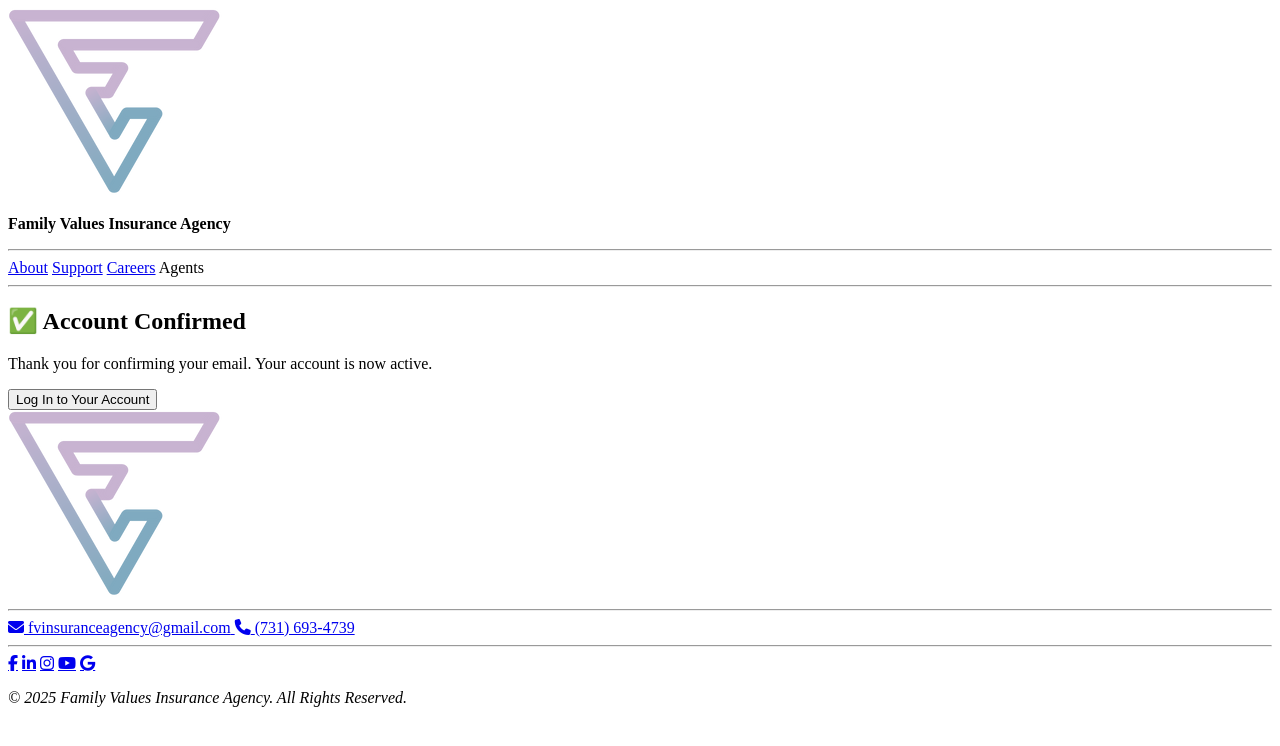
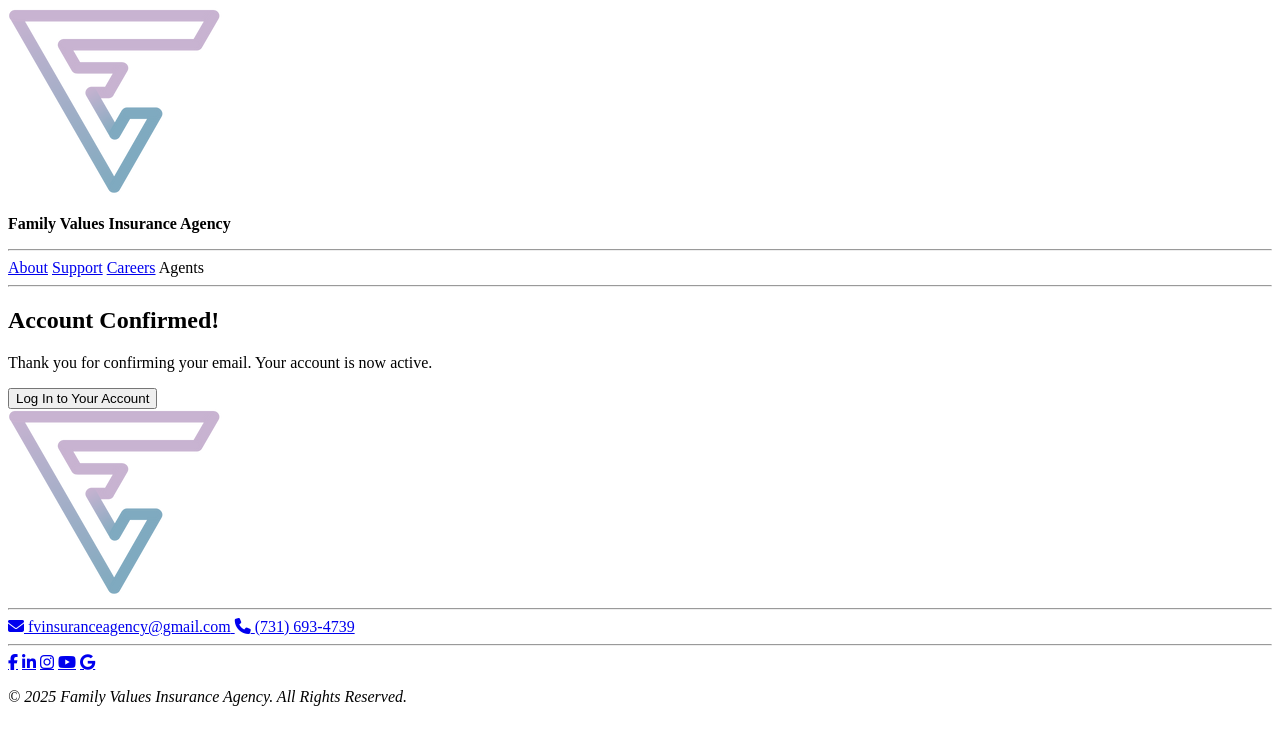
Before and after one commit to Birdizzle28/FVIA, a website with bundled scripts: page confirmed.html in a window 1280 px wide. Built offline with nearby package versions, Linux system fonts and the light colour scheme; a script that the page names is missing; a web font is replaced by a local one.

Commit message:
Update confirmed.html

```diff
--- a/confirmed.html
+++ b/confirmed.html
@@ -24,7 +24,7 @@
 		</header>
 
   <div class="auth-container">
-    <h2>✅ Account Confirmed</h2>
+    <h2>Account Confirmed!</h2>
     <p>Thank you for confirming your email. Your account is now active.</p>
     <a href="login.html">
       <button>Log In to Your Account</button>
```
